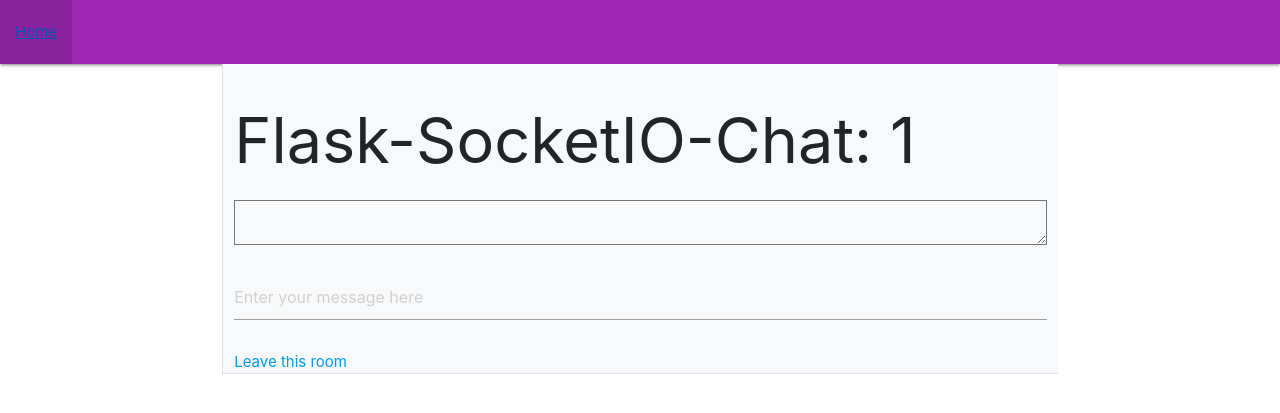
After one commit to eragaglini/typerace, a Flask app: page /checkers in a window 1280 px wide. The commit adds this page. Shown: the top 413 px of the page. Run offline with Flask 2, Linux system fonts and the light colour scheme; the visitor is signed in with stand-in values (Sample User, id 1); some libraries are stand-ins or nearby versions.

Commit message:
renamed templates to allow multiple games to inheritfrom base_game.html

```diff
--- a/App/static/main.js
+++ b/App/static/chat.js
@@ -1,20 +1,21 @@
 
 var socket;
 function main () {
-    console.log("caricato main.js")
     socket = io.connect('http://' + location.hostname + ':' + location.port + '/chat');
     socket.on('connect', function() {
         socket.emit('joined', {});
     });
+    var text_input = document.getElementById('text');
+    var chat = document.getElementById('chat');
+
     socket.on('status', function(data) {
-        $('#chat').val($('#chat').val() + '<' + data.msg + '>\n');
-        $('#chat').scrollTop($('#chat')[0].scrollHeight);
+        chat.value = chat.value + '<' + data.msg + '>\n';
+        chat.scrollTop = chat.scrollHeight;
     });
     socket.on('message', function(data) {
-        $('#chat').val($('#chat').val() + data.msg + '\n');
-        $('#chat').scrollTop($('#chat')[0].scrollHeight);
+        chat.value = chat.value + '<' + data.msg + '>\n';
+        chat.scrollTop = chat.scrollHeight;
     });
-    var text_input = document.getElementById('text');
     text_input.addEventListener('keydown', function(e) {
         var code = e.keyCode || e.which;
         if (code == 13) {
--- /dev/null
+++ b/App/templates/base_game.html
@@ -0,0 +1,29 @@
+{% extends 'layout.html' %}
+
+{% block head_js %}
+    <!-- main.js file -->
+    <script src = "{{ url_for('static', filename='chat.js') }}" defer>
+    </script>
+{% endblock %}
+
+{% block content %}
+
+    <div class="container-fluid content" id="game_room_content">
+        <!-- Main content -->
+        <div class="row app-main-content border-bottom" id="main-content">
+            <!-- game content-->
+            <div class="col-lg-9 song-content">
+                {% block game_content %}{% endblock %}
+            </div>
+
+            <!-- chat -->
+            <div class="col border-left bg-light chat">
+                <h1>Flask-SocketIO-Chat: {{ room }}</h1>
+                <textarea id="chat" cols="80" rows="20"></textarea><br><br>
+                <input id="text" size="80" placeholder="Enter your message here"><br><br>
+                <a href="#" onclick="leave_room();">Leave this room</a>
+            </div>
+        </div>
+    </div>
+
+{% endblock %}
--- /dev/null
+++ b/App/templates/checkers.html
@@ -0,0 +1,4 @@
+{% extends 'base_game.html' %}
+{% block game_content %}
+<div></div>
+{% endblock %}
--- a/App/templates/layout.html
+++ b/App/templates/layout.html
@@ -3,15 +3,15 @@
   <head>
 
     <link rel="stylesheet" href="{{ url_for('static', filename='style.css') }}">
+    <!-- bootstrap -->
+    <link rel="stylesheet" href="https://cdn.jsdelivr.net/npm/bootstrap@4.3.1/dist/css/bootstrap.min.css" integrity="sha384-ggOyR0iXCbMQv3Xipma34MD+dH/1fQ784/j6cY/iJTQUOhcWr7x9JvoRxT2MZw1T" crossorigin="anonymous">
     <!-- socketio js-->
     <script type="text/javascript" src="//cdn.socket.io/4.4.1/socket.io.min.js"></script>
      <!--Import Google Icon Font-->
     <link href="https://fonts.googleapis.com/icon?family=Material+Icons" rel="stylesheet">
     <!-- Compiled and minified CSS -->
     <link rel="stylesheet" href="https://cdnjs.cloudflare.com/ajax/libs/materialize/1.0.0/css/materialize.min.css">
-    <!-- main.js file -->
-    <script src = "{{ url_for('static', filename='main.js') }}" defer>
-    </script>
+    {% block head_js %}{% endblock %}
     <!--Let browser know website is optimized for mobile-->
     <meta name="viewport" content="width=device-width, initial-scale=1.0"/>
     <title>{% block title %}{% endblock %}</title>
--- a/App/views/index.py
+++ b/App/views/index.py
@@ -11,18 +11,16 @@
     if form.validate_on_submit():
         session['name'] = form.name.data
         session['room'] = form.room.data
-        return redirect(url_for('.chat'))
+        return redirect(url_for('.checkers'))
     elif request.method == 'GET':
         form.name.data = session.get('name', '')
         form.room.data = session.get('room', '')
     return render_template('index.html', form=form)
 
-@index_views.route('/chat')
-def chat():
-    """Chat room. The user's name and room must be stored in
-    the session."""
+@index_views.route('/checkers')
+def checkers():
     name = session.get('name', '')
     room = session.get('room', '')
     if name == '' or room == '':
         return redirect(url_for('.index'))
-    return render_template('chat.html', name=name, room=room)
+    return render_template('checkers.html', name=name, room=room)
```
Also changed, not shown: App/templates/game.html (deleted, +0 -28 lines).
